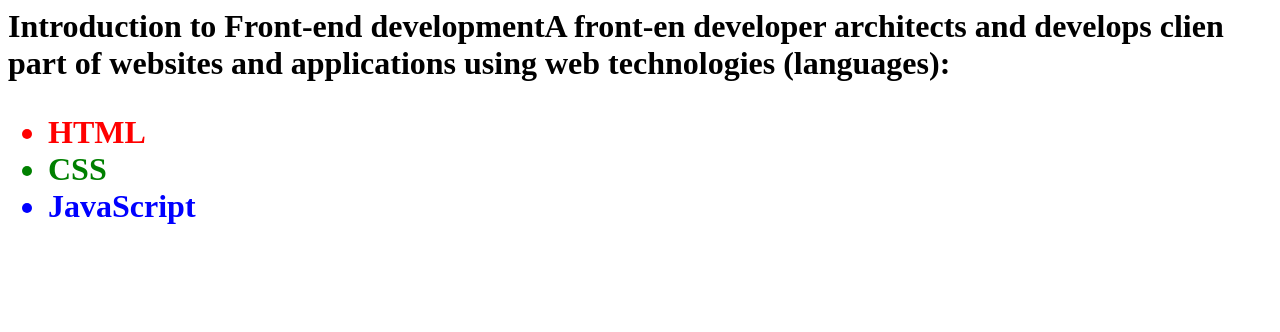
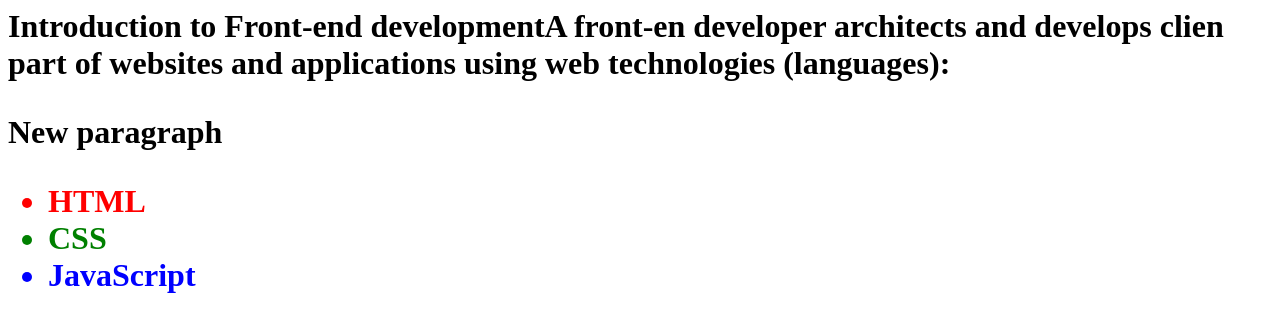
Before and after one commit to Tamara1977/front-end-development, a plain HTML site: page index.html in a window 1280 px wide. Drawn offline with Linux system fonts and the light colour scheme.

Commit message:
New Paragraph Added

```diff
--- a/index.html
+++ b/index.html
@@ -1,6 +1,7 @@
 <h1>Introduction to Front-end development</h1)
 <p>A front-en developer architects and develops clien part of websites and applications using web technologies
 (languages):</p>
+<p>New paragraph</p?>
 <ul>
 <li style="color: red;">HTML</li>
 <li style="color: green;">CSS</li>
```
